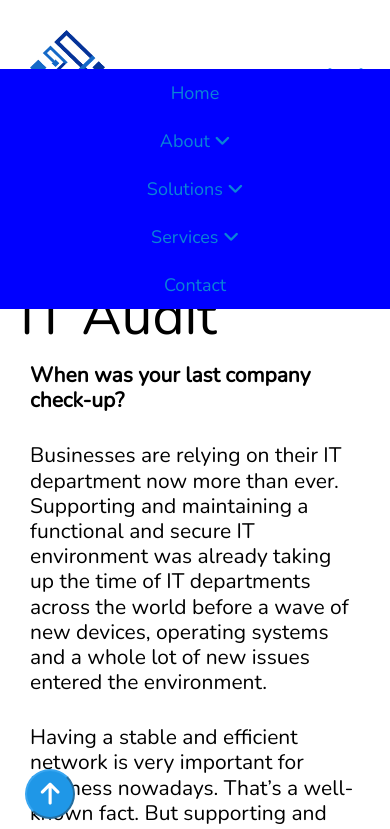
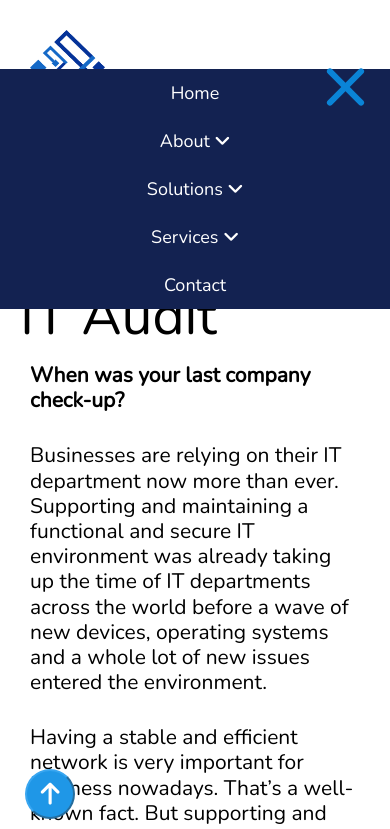
Before and after one commit to Lashak111/Next-Tier-Providers, a plain HTML site: page audit.html in a window 390 px wide. Both pictures are taken after a click on the element 345 px from the left and 87 px from the top of the page. Shown: the top 829 px of the page. Drawn offline with nearby package versions, Linux system fonts and the light colour scheme; a web font is replaced by a local one.

Commit message:
burger color

```diff
--- a/responsive.css
+++ b/responsive.css
@@ -36,13 +36,10 @@
     position: absolute;
     left: 0;
     right: 0;
-    background-color: rgb(0, 0, 255);
-    z-index: 1;
+    background-color: #132251;
   }
   #Navigation-ul ul {
-    /* position: absolute; */
     right: 40px;
-    /* top: 15px; */
   }
   .dropdown_menu li {
     font-size: 18px;
--- a/services.css
+++ b/services.css
@@ -38,7 +38,7 @@ header {
 
 .nav-list {
   /* color: white; */
-  color: #0a84d6;
+  color: white;
   margin-left: 30px;
   font-size: 25px;
 }
@@ -54,7 +54,7 @@ header {
 }
 
 .dropdown_menu a {
-  color: #0a84d6;
+  color: white;
 }
 .dropdown_menu li {
   margin-top: 10px;
```
